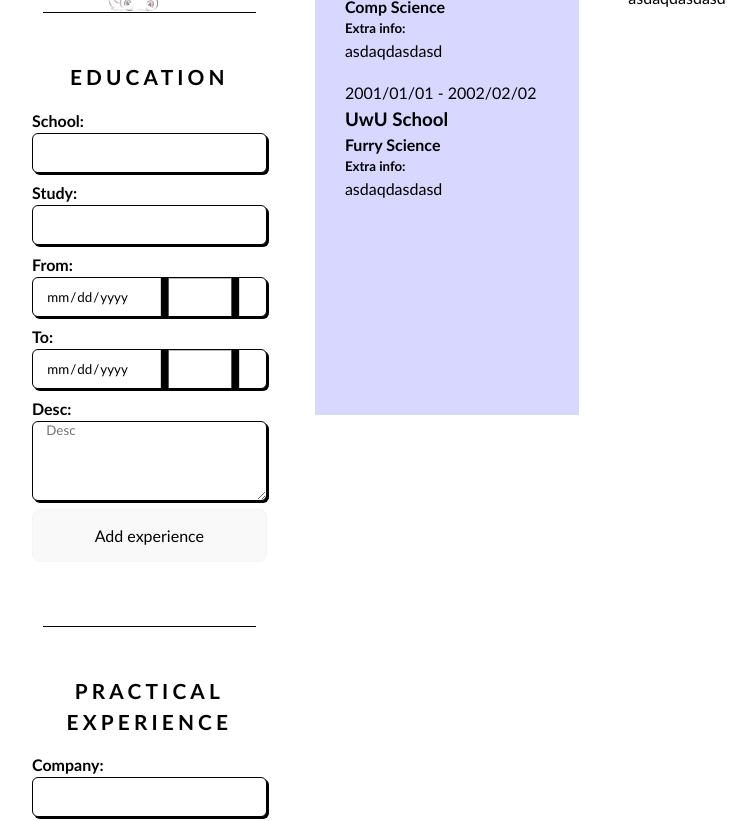
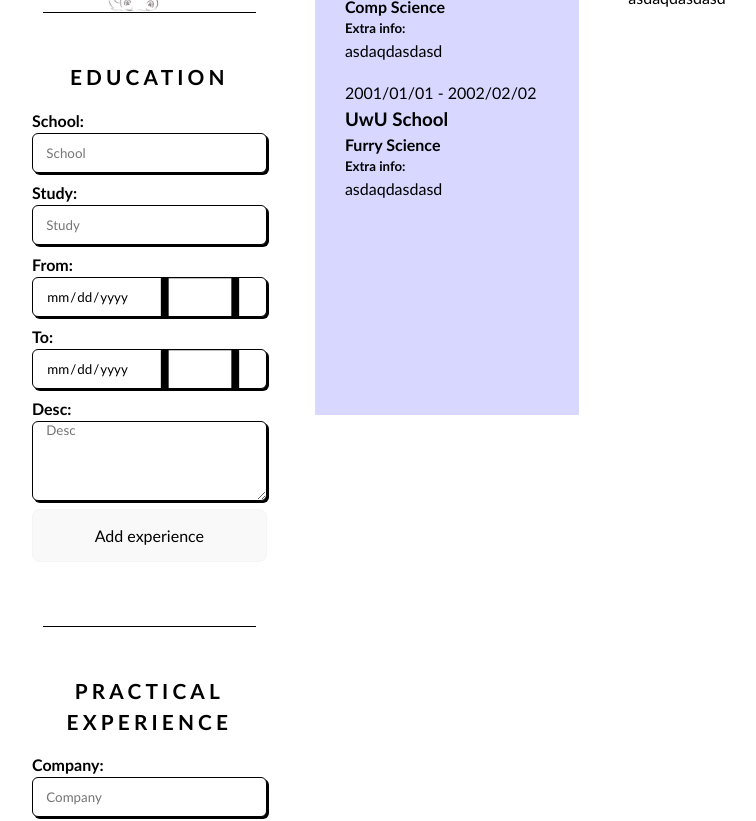
Before and after one commit to ATlexEide/cv-app, a React (Vite) app: page / in a window 1280 px wide. Shown: the part 820-1641 px from the top of the page, without its empty margins (224-980 px from the left). Built offline with nearby package versions, Linux system fonts and the light colour scheme; some icons are missing.

Commit message:
Fix placeholder && key selection

```diff
--- a/src/Components/Forms/ExperienceForm.jsx
+++ b/src/Components/Forms/ExperienceForm.jsx
@@ -28,11 +28,11 @@ function ExperienceForm({ title, addExperience }) {
             label={input}
             type={input}
             name={input.toLowerCase()}
-            placeholder={true}
+            placeholder={input}
             onChange={(e) => {
               setExperienceInfo({
                 ...experienceInfo,
-                timeFrom: e.target.value,
+                [input.toLowerCase()]: e.target.value,
               });
             }}
           />
```
